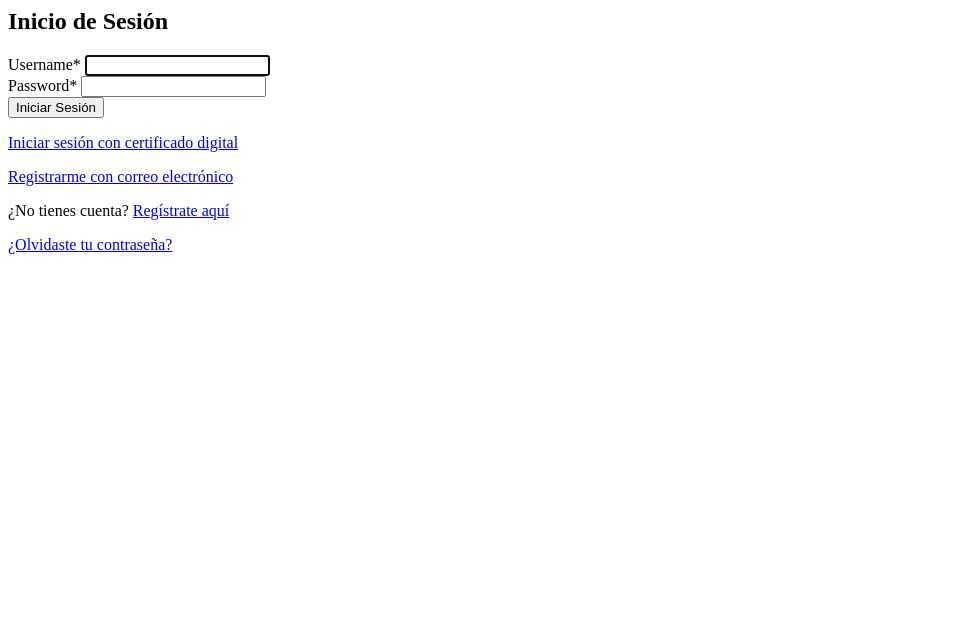
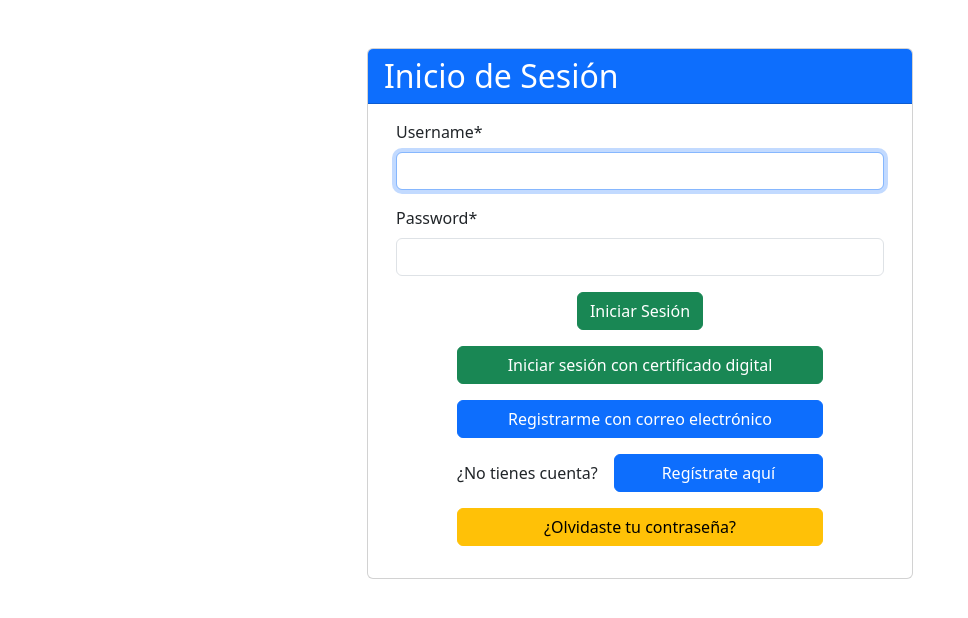
Before and after one commit to mariaescalante/decide-single-velazquez, a Django app: page /authentication/login2/ in a window 1280 px wide. Shown: the top 618 px of the page, without its empty margins (0-968 px from the left). Run offline with Django 3.2, Linux system fonts and the light colour scheme; parts of the project's set-up code (start-up, migrations or seed data) failed here and were passed over; some libraries are stand-ins or nearby versions.

Commit message:
style: login page

```diff
--- a/decide/authentication/templates/registration/login.html
+++ b/decide/authentication/templates/registration/login.html
@@ -1,3 +1,5 @@
+{% extends "base.html" %}
+
 {% load crispy_forms_tags %}
 
 {% block content %}
@@ -5,24 +7,29 @@
   <div class="row justify-content-center">
     <div class="col-md-6">
       <div class="card">
-          <div class="card-header bg-primary text-white">
-            <h2>Inicio de Sesión</h2>
+        <div class="card-header bg-primary text-white d-flex align-items-center">
+          <h2 class="d-inline-block m-0">Inicio de Sesión</h2>
         </div>
         <div class="card-body">
-            <form method="post" class="form-signin">
+          <form class="container-fluid" method="post" class="form-signin">
             {% csrf_token %}
             {{ form|crispy }}
+            <div class="d-flex flex-column align-items-center justify-content-center">
+              <button class="btn btn-success mb-3" type="submit">Iniciar Sesión</button>
 
-              <button type="submit">Iniciar Sesión</button>
 
-              <p><a href="/authentication/cert_login/">Iniciar sesión con certificado digital</a></p>
+              <a class="btn btn-success b w-75 mb-3" href="/authentication/cert_login/">Iniciar sesión con certificado digital</a>
 
-              <p><a href="/authentication/register_email/">Registrarme con correo electrónico</a></p>
 
-              <p>¿No tienes cuenta? <a href="/authentication/register2/">Regístrate aquí</a></p>
+              <a class="btn btn-primary w-75 mb-3" href="/authentication/register_email/">Registrarme con correo electrónico</a>
 
+
+              <div class="w-75 mb-3 d-flex flex-row justify-content-between align-items-center"><p class="d-inline-block mb-0 me-3">¿No tienes cuenta?</p><a class="btn btn-primary flex-grow-1" href="/authentication/register2/">Regístrate aquí</a></div>
+
+
+              <a class="btn btn-warning w-75 mb-3" href="{% url "password_reset2" %}">¿Olvidaste tu contraseña?</a>
+            </div>
           </form>
-            <p><a href="{% url "password_reset2" %}">¿Olvidaste tu contraseña?</a></p>
         </div>
       </div>
     </div>
--- a/decide/base/templates/base.html
+++ b/decide/base/templates/base.html
@@ -3,9 +3,13 @@
     <head>
         <meta charset="utf-8" />
         <title>{% block title %}Decide!{% endblock %}</title>
+            {% load bootstrap5 %}
+            {% bootstrap_css %}
+            {% bootstrap_javascript %}
         {% block extrahead %}{% endblock %}
     </head>
     <body>
+
         {% block content %}
         {% endblock %}
 
--- a/decide/decide/settings.py
+++ b/decide/decide/settings.py
@@ -47,6 +47,8 @@ INSTALLED_APPS = [
     'rest_framework.authtoken',
     'rest_framework_swagger',
     'gateway',
+
+    'bootstrap5',
 ]
 
 AUTH_USER_MODEL = 'authentication.CustomUser'
--- a/requirements.txt
+++ b/requirements.txt
@@ -16,3 +16,4 @@ django-crispy-forms
 cryptography
 pyotp
 qrcode
+django-bootstrap-v5
```
Lines whose indentation alone changed are shown as unchanged.
